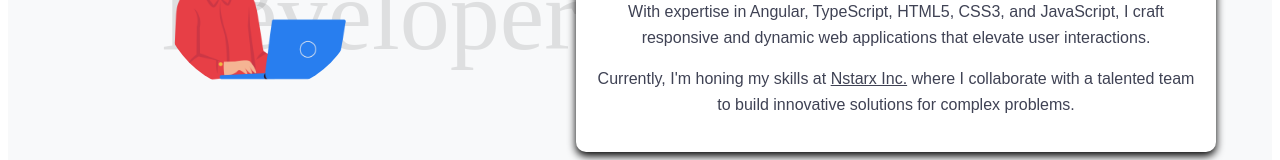
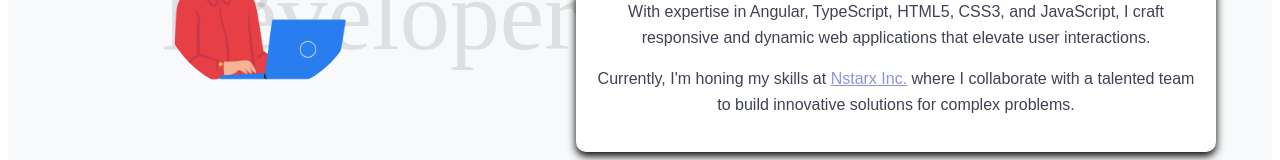
Before and after one commit to chanduvarmak/Portfolio, an Angular app: page / in a window 1280 px wide. Shown: the part 348-508 px from the top of the page. Built offline with nearby package versions, Linux system fonts and the light colour scheme.

Commit message:
ui enhancements

```diff
--- a/src/app/content/content.component.html
+++ b/src/app/content/content.component.html
@@ -14,7 +14,8 @@
                     creating visually appealing web experiences.</p>
                 <p>With expertise in Angular, TypeScript, HTML5, CSS3, and JavaScript, I craft responsive and dynamic
                     web applications that elevate user interactions.</p>
-                <p>Currently, I'm honing my skills at <a href="https://nstarxinc.com/" target="_blank">Nstarx Inc.</a>
+                <p>Currently, I'm honing my skills at <a href="https://nstarxinc.com/" target="_blank"
+                        style="color: rgb(144, 144, 226);">Nstarx Inc.</a>
                     where I collaborate with a talented team to build innovative solutions for complex problems.</p>
             </div>
         </div>
```
